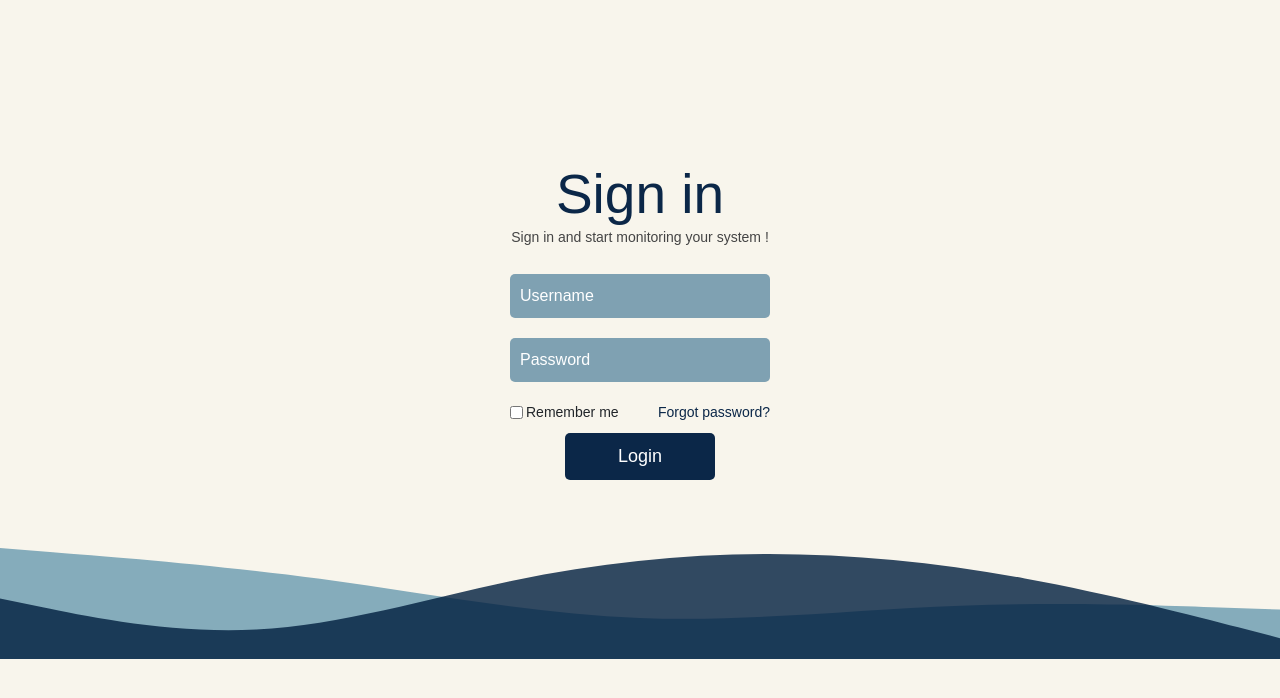
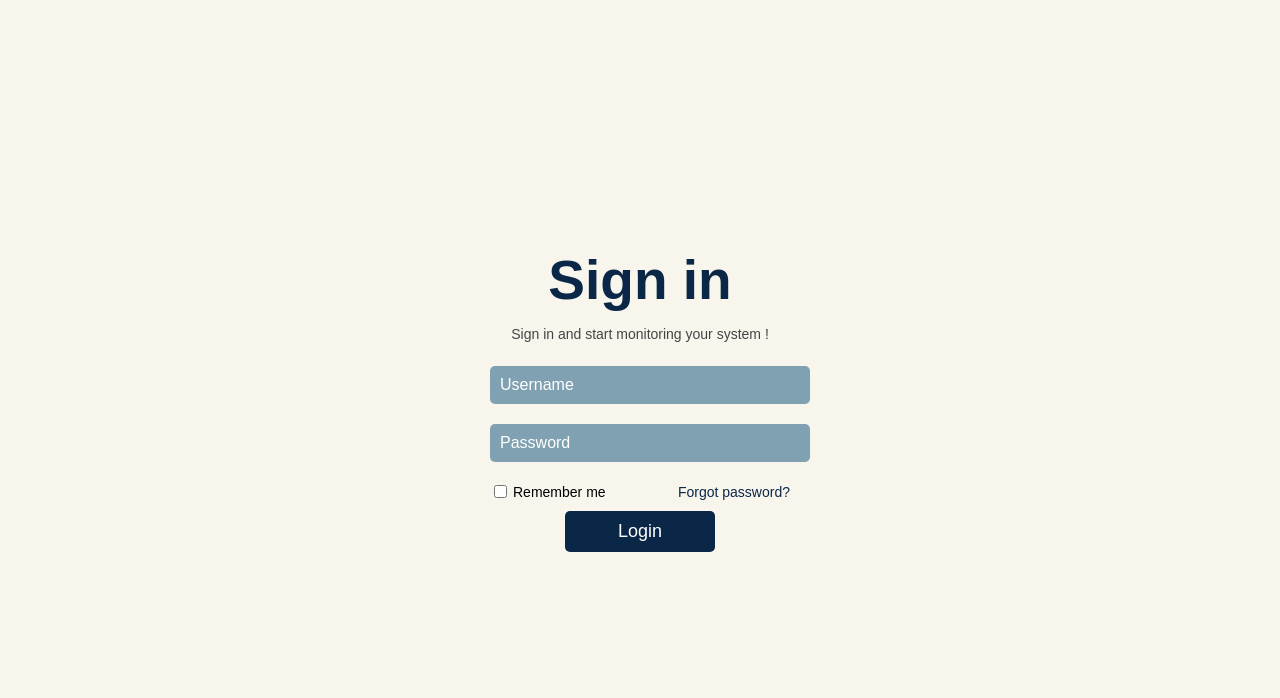
Before and after one commit to Omar23232/Oversee-backend, a Django app: page / in a window 1280 px wide. Shown: the top 698 px of the page. Run offline with Django 5.2, Linux system fonts and the light colour scheme.

Commit message:
Update login.html

```diff
--- a/Oversee_backend/login/templates/login/login.html
+++ b/Oversee_backend/login/templates/login/login.html
@@ -6,31 +6,6 @@
     <meta name="viewport" content="width=device-width, initial-scale=1.0">
     <title>Login Page</title>
     {% load static %}
-    <link href="https://cdn.jsdelivr.net/npm/bootstrap@5.3.6/dist/css/bootstrap.min.css" rel="stylesheet" integrity="sha384-4Q6Gf2aSP4eDXB8Miphtr37CMZZQ5oXLH2yaXMJ2w8e2ZtHTl7GptT4jmndRuHDT" crossorigin="anonymous">
-<style>
-      .svg-wrapper {
-      position: relative;
-      width: 100%;
-      height: 111px;
-      margin: auto;
-    }
-
-    .svg-wrapper svg {
-      position: absolute;
-      top: 0;
-      left: 0;
-      width: 100%;
-      height: auto;
-    }
-
-    .svg-wrapper svg:last-child {
-      z-index: 2;
-    }
-
-    .svg-wrapper svg:first-child {
-      z-index: 1;
-    }
-</style>
     <link rel="stylesheet" href="{% static 'login/css/login.css' %}">
 </head>
 <body>
@@ -59,22 +34,7 @@
             {% endfor %}
         {% endif %}
     </div>
-    <div class=" mt-5 w-100" >
-        <div class="svg-wrapper">
-          <!-- SVG 1 -->
-          <svg width="1280" height="111" viewBox="0 0 1280 111" fill="none" xmlns="http://www.w3.org/2000/svg">
-            <path fill-rule="evenodd" clip-rule="evenodd"
-              d="M0 0L53 4.17052C107 8.34104 213 16.6821 320 30.7977C427 45.2341 533 65.7659 640 69.9364C747 74.1069 853 61.5954 960 57.7457C1067 53.5751 1173 57.7457 1227 59.6705L1280 61.5954V111H1227C1173 111 1067 111 960 111C853 111 747 111 640 111C533 111 427 111 320 111C213 111 107 111 53 111H0V0Z"
-              fill="#6A9AB0" fill-opacity="0.8" />
-          </svg>
 
-          <!-- SVG 2 -->
-          <svg width="1279" height="111" viewBox="0 0 1279 99" fill="none" xmlns="http://www.w3.org/2000/svg">
-            <path fill-rule="evenodd" clip-rule="evenodd"
-              d="M0 44.4L42.6667 53.28C85.3333 62.16 170.667 79.92 256 75.48C341.333 71.04 426.667 44.4 512 26.64C597.333 8.88 682.667 0 768 0C853.333 0 938.667 8.88 1024 24.42C1109.33 39.96 1194.67 62.16 1237.33 73.26L1280 84.36V111H1237.33C1194.67 111 1109.33 111 1024 111C938.667 111 853.333 111 768 111C682.667 111 597.333 111 512 111C426.667 111 341.333 111 256 111C170.667 111 85.3333 111 42.6667 111H0V44.4Z"
-              fill="#001F3F" fill-opacity="0.8" />
-          </svg>
-        </div>
-      </div>
+
 </body>
 </html>
```
